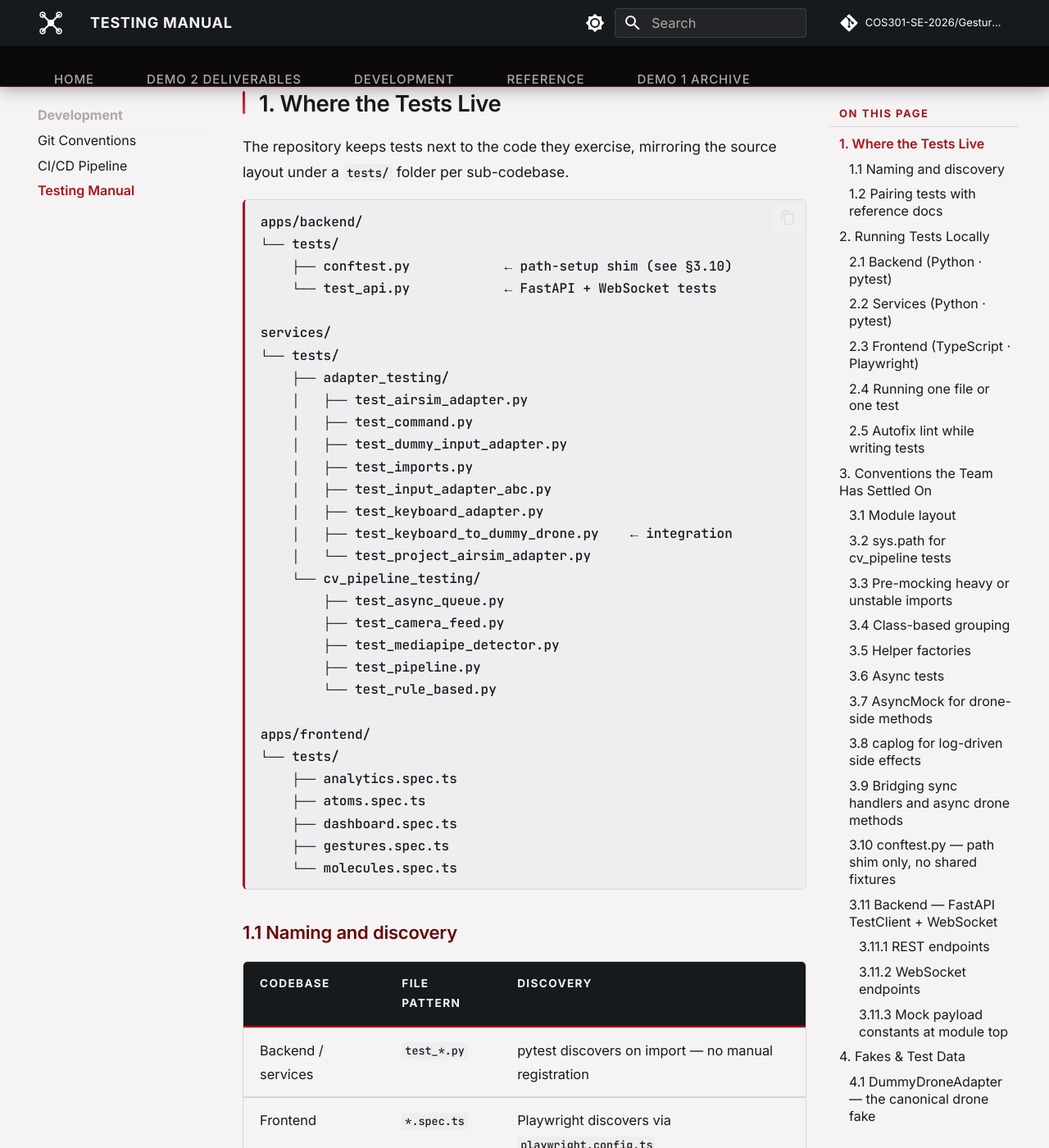
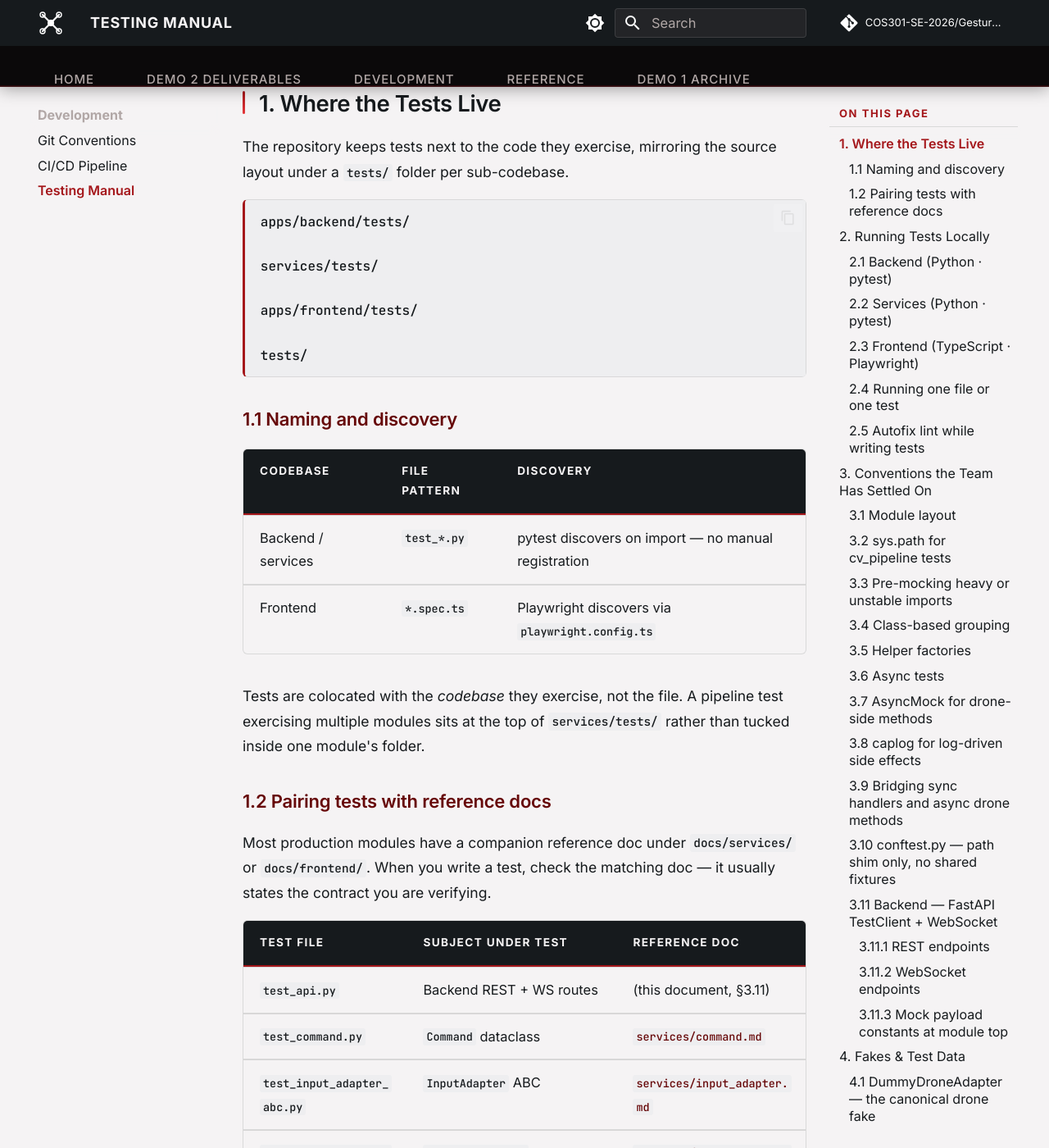
Before and after one commit to COS301-SE-2026/Gesture-Based-Drone-Control, an MkDocs documentation site: the page built from docs/testing/TESTING.md, in a window 1280 px wide and 1400 px high, scrolled down 495 px. Shown: the whole window at 82% size. Built offline with MkDocs 1.6.1 and Material for MkDocs 9.7.7, drawn with Linux system fonts in a browser that asks for light colours; comment, search, counter and statistics services are not loaded; some of the changed text lies outside the part shown.

Commit message:
testing WIP

````diff
--- a/docs/testing/TESTING.md
+++ b/docs/testing/TESTING.md
@@ -24,36 +24,13 @@ The repository keeps tests next to the code they exercise, mirroring
 the source layout under a `tests/` folder per sub-codebase.
 
 ```
-apps/backend/
-└── tests/
-    ├── conftest.py            ← path-setup shim (see §3.10)
-    └── test_api.py            ← FastAPI + WebSocket tests
+apps/backend/tests/
 
-services/
-└── tests/
-    ├── adapter_testing/
-    │   ├── test_airsim_adapter.py
-    │   ├── test_command.py
-    │   ├── test_dummy_input_adapter.py
-    │   ├── test_imports.py
-    │   ├── test_input_adapter_abc.py
-    │   ├── test_keyboard_adapter.py
-    │   ├── test_keyboard_to_dummy_drone.py    ← integration
-    │   └── test_project_airsim_adapter.py
-    └── cv_pipeline_testing/
-        ├── test_async_queue.py
-        ├── test_camera_feed.py
-        ├── test_mediapipe_detector.py
-        ├── test_pipeline.py
-        └── test_rule_based.py
+services/tests/
 
-apps/frontend/
-└── tests/
-    ├── analytics.spec.ts
-    ├── atoms.spec.ts
-    ├── dashboard.spec.ts
-    ├── gestures.spec.ts
-    └── molecules.spec.ts
+apps/frontend/tests/
+
+tests/
 ```
 
 ### 1.1 Naming and discovery
@@ -90,13 +67,17 @@ the matching doc — it usually states the contract you are verifying.
 ---
 
 ## 2. Running Tests Locally
+In order to run tests locally the repository needs to be correctly cloned and installed with
+
+```bash
+task install
+```
+An env also needs to be created with the appropriate ports
 
 ### 2.1 Backend (Python · pytest)
 
 ```bash
-cd apps/backend
-make install     # uv sync --all-groups (once)
-make test        # pytest with coverage
+        # pytest with coverage
 ```
 
 What `make test` runs:
````
